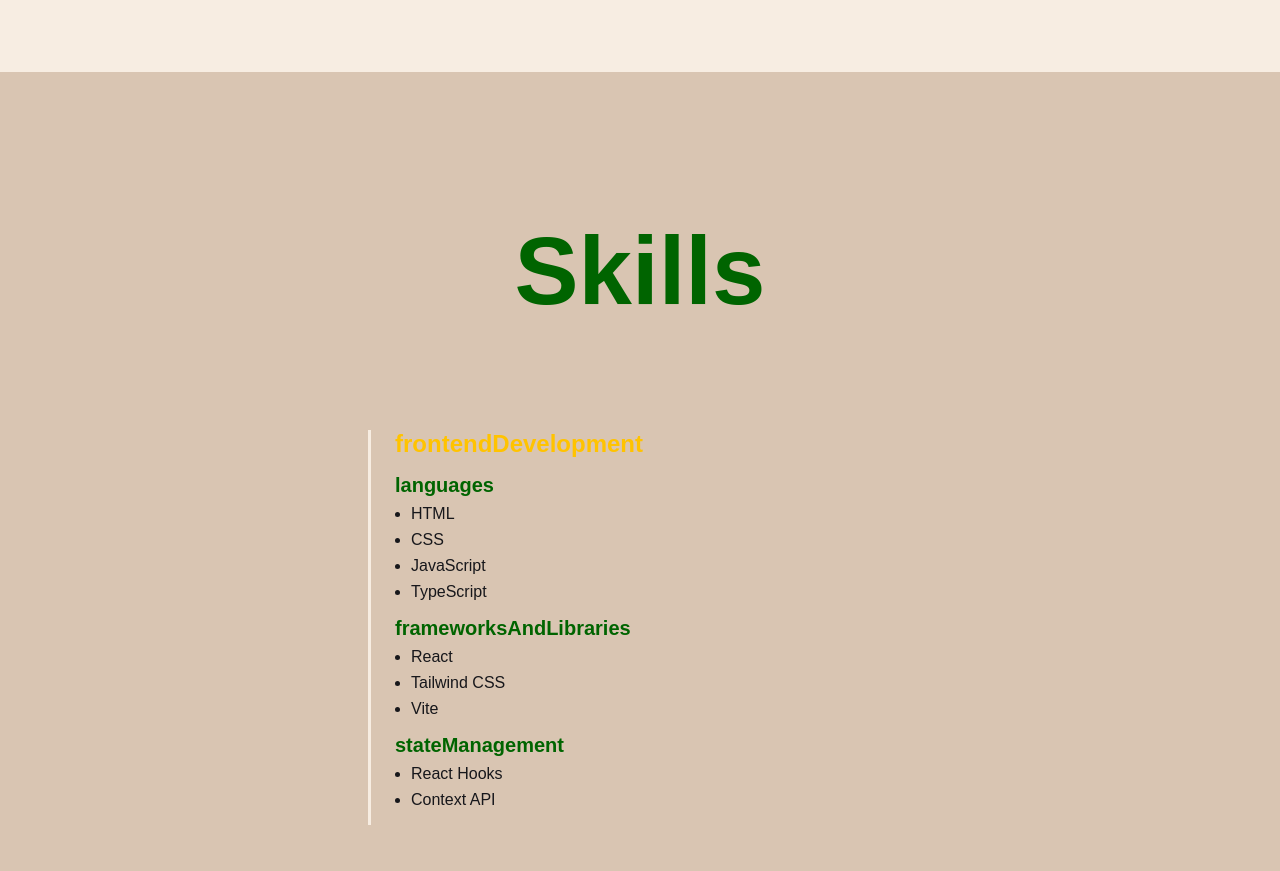
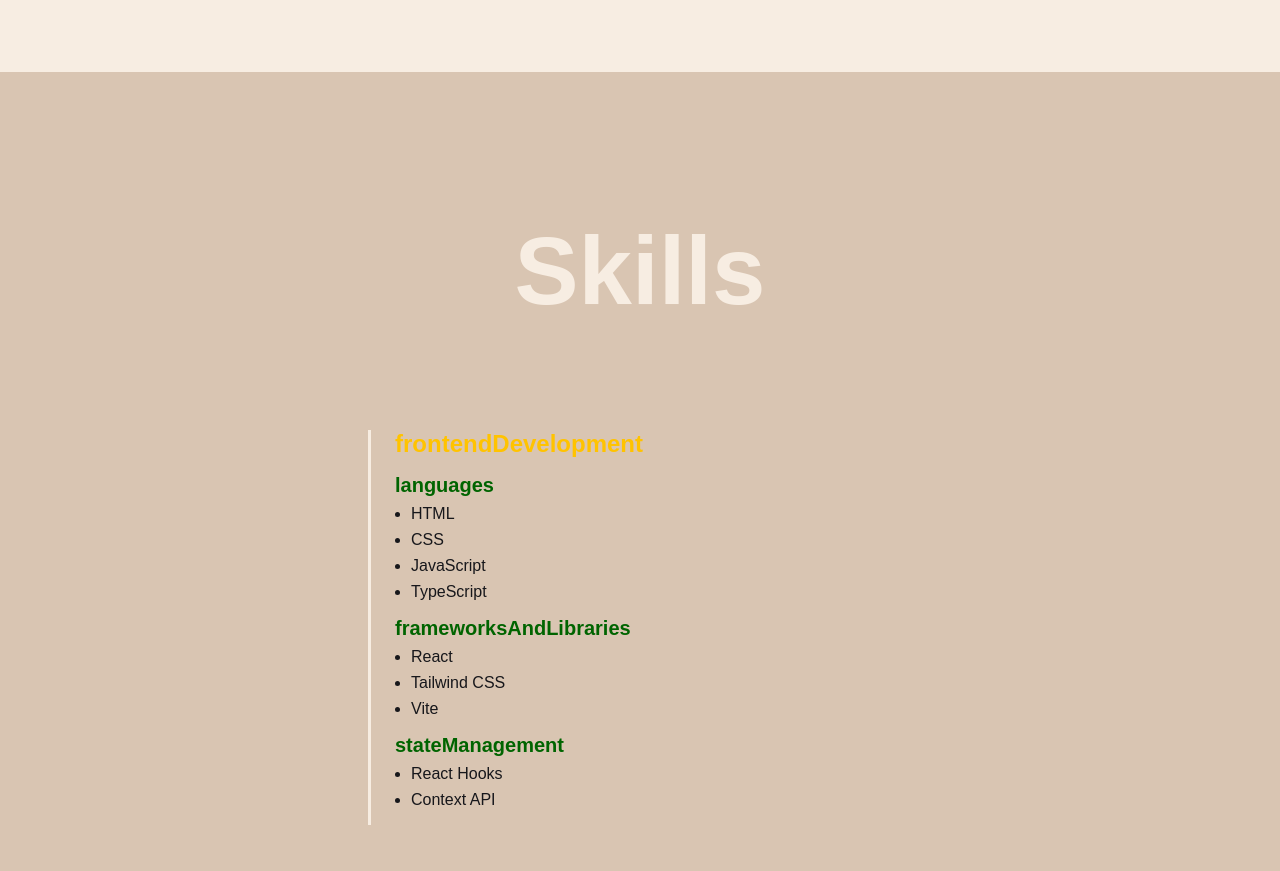
Before and after one commit to h-0y28/h-0y28, a React (Vite) app: page / in a window 1280 px wide. Shown: the part 2260-3131 px from the top of the page. Built offline with nearby package versions, Linux system fonts and the light colour scheme; a web font is replaced by a local one.

Commit message:
style: change text color

```diff
--- a/src/pages/Skills/style.ts
+++ b/src/pages/Skills/style.ts
@@ -11,11 +11,10 @@ export const CardContainer = styled.div`
 `;
 
 export const Title = styled.div`
-  color: ${theme.colors.secondary};
-  /* text-shadow: 2px 2px 5px ${theme.colors.highlight}; */
+  color: ${theme.colors.background};
+  /* -webkit-text-stroke: 0.5px ${theme.colors.gray}; */
   text-align: center;
   font-size: 6rem;
   padding-top: 5rem;
   font-weight: bold;
-  /* margin-bottom: 2rem; */
 `;
```
